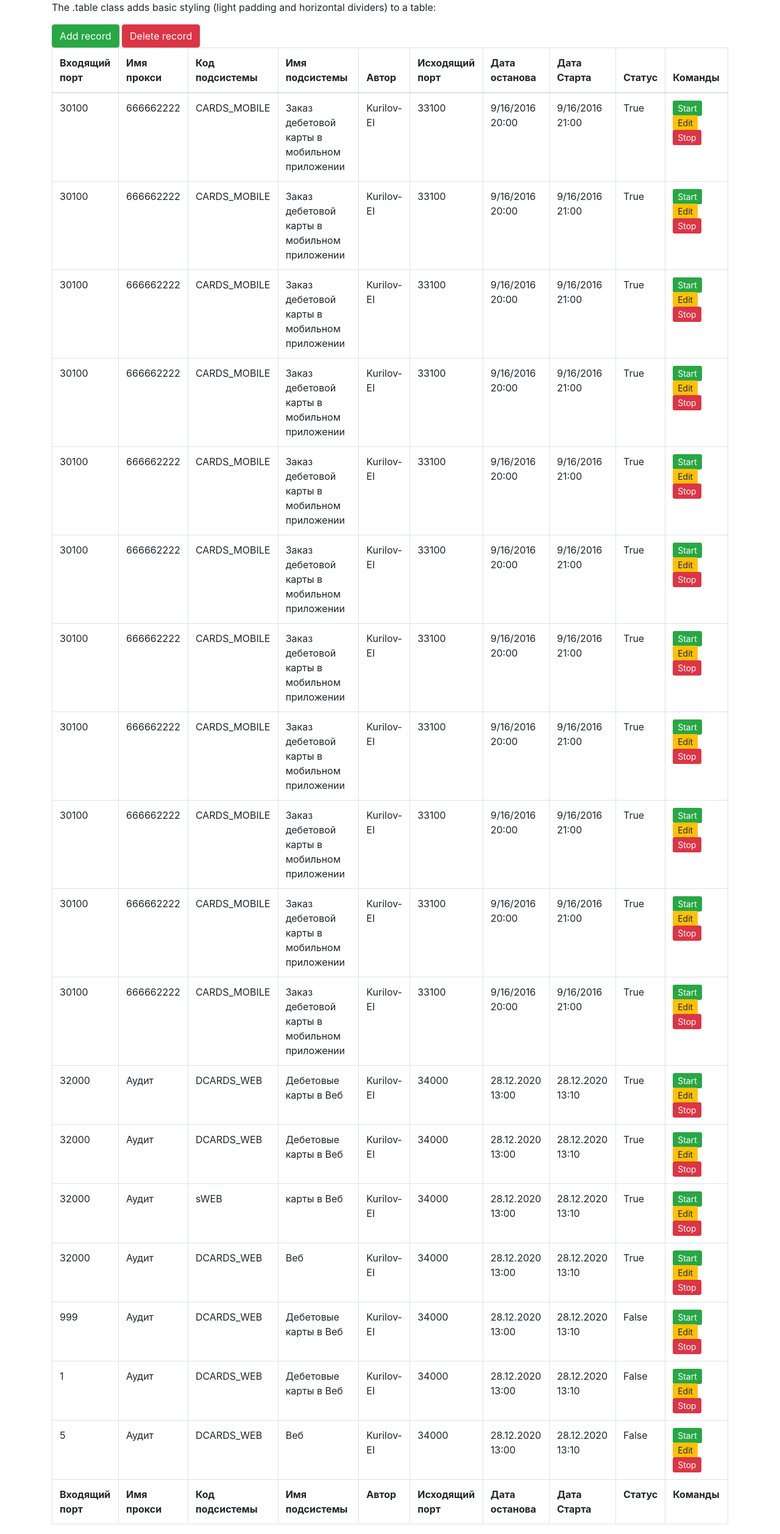
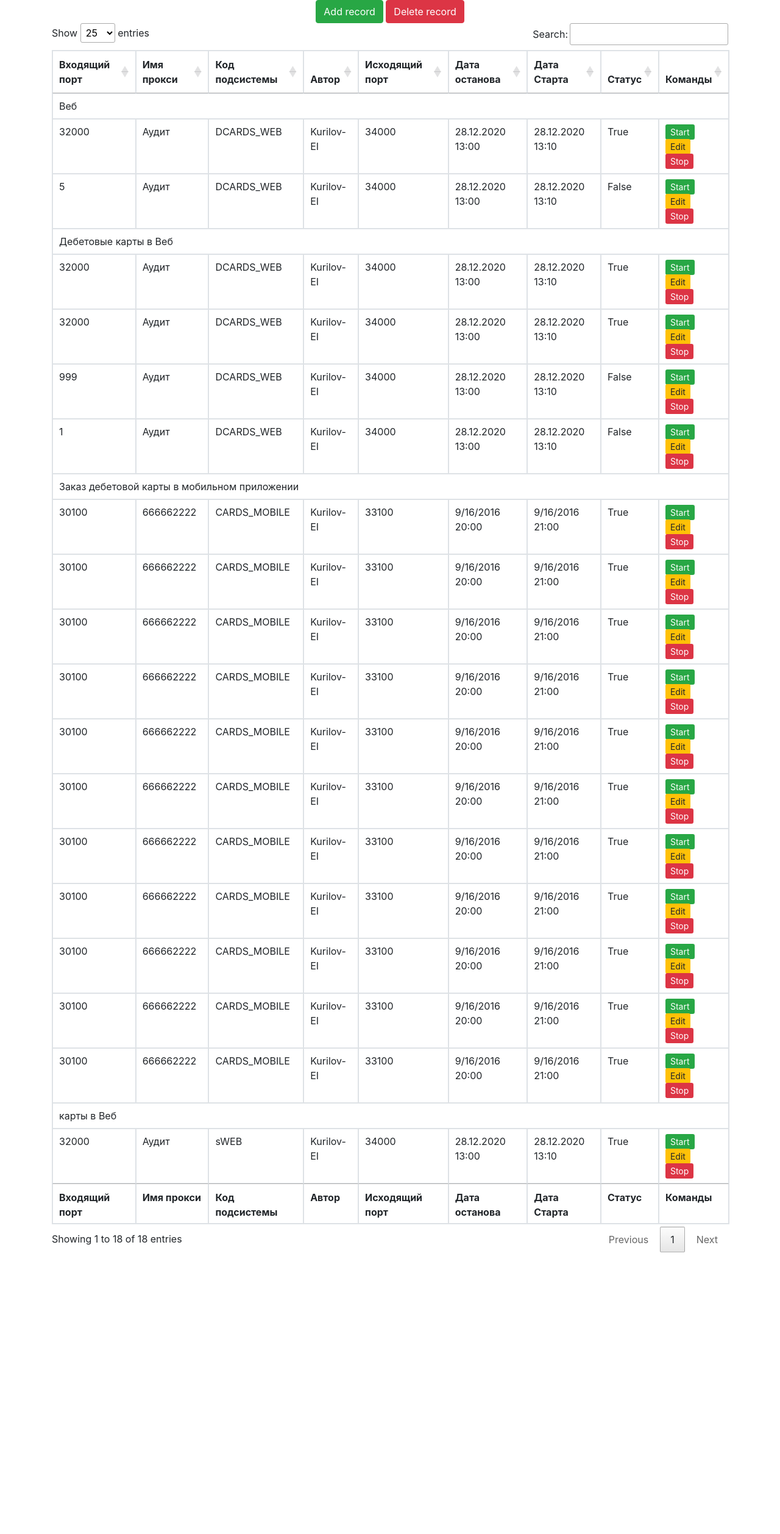
Before and after one commit to Egkurilov/proxy_portal, a Flask app: page / in a window 1280 px wide. Shown: the whole page at 61% size. After the commit the page ends 2054 px from the top, so only its background shows below. Run offline with Flask 2, Linux system fonts and the light colour scheme; some libraries are stand-ins or nearby versions.

Commit message:
button edit works!

```diff
--- a/app.py
+++ b/app.py
@@ -41,7 +41,6 @@ def delete():
 
 @app.route('/input')
 def input():
-    print(request.args)
     get_params(request.args)
     return redirect('/', code=302)
 
--- /dev/null
+++ b/static/app.js
@@ -0,0 +1,36 @@
+$(document).ready(function() {
+    var groupColumn = 3;
+    var table = $('#index-table').DataTable({
+        "columnDefs": [
+            { "visible": false, "targets": groupColumn }
+        ],
+        "order": [[ groupColumn, 'asc' ]],
+        "displayLength": 25,
+        "drawCallback": function ( settings ) {
+            var api = this.api();
+            var rows = api.rows( {page:'current'} ).nodes();
+            var last=null;
+
+            api.column(groupColumn, {page:'current'} ).data().each( function ( group, i ) {
+                if ( last !== group ) {
+                    $(rows).eq( i ).before(
+                        '<tr class="group"><td colspan="10">'+group+'</td></tr>'
+                    );
+
+                    last = group;
+                }
+            } );
+        }
+    } );
+
+    // Order by the grouping
+    $('#index-table tbody').on( 'click', 'tr.group', function () {
+        var currentOrder = table.order()[0];
+        if ( currentOrder[0] === groupColumn && currentOrder[1] === 'asc' ) {
+            table.order( [ groupColumn, 'desc' ] ).draw();
+        }
+        else {
+            table.order( [ groupColumn, 'asc' ] ).draw();
+        }
+    } );
+} );
--- a/templates/add.html
+++ b/templates/add.html
@@ -18,7 +18,6 @@
         <table class="table table-striped- table-bordered table-hover table-checkable" id="kt_table_1">
 
                 <form action="/input">
-
                   <label for="proxy_port_in">Входящий порт:</label><br><input type="text" id="proxy_port_in" name="proxy_port_in" value="32000"><br>
                   <label for="proxy_name">Код подсистемы:</label><br><input type="text" id="proxy_name" name="proxy_name" value="Аудит"><br><br>
                   <label for="fp_name">Код подсистемы:</label><br><input type="text" id="fp_name" name="fp_name" value="DCARDS_WEB"><br><br>
@@ -27,8 +26,8 @@
                   <label for="proxy_port_out">Исходящий порт:</label><br><input type="text" id="proxy_port_out" name="proxy_port_out" value="34000"><br><br>
                   <label for="stop_date">Дата останова:</label><br><input type="text" id="stop_date" name="stop_date" value="28.12.2020 13:00"><br><br>
                   <label for="start_date">Дата старта:</label><br><input type="text" id="start_date" name="start_date" value="28.12.2020 13:10"><br><br>
-                  <label for="status ">Статус:</label><br><input type="text" id="status" name="status" value="false"><br><br>
-                  <input type="submit" value="SAVE">
+                  <label for="status ">Статус:</label><br><input type="text" id="status" name="status" value="false" readonly><br><br>
+                  <input type="submit" value="ADD">
                   <input type="reset">
                 </form>
 
--- a/templates/edit.html
+++ b/templates/edit.html
@@ -6,7 +6,6 @@
   <meta name="viewport" content="width=device-width, initial-scale=1">
   <link rel="stylesheet" href="https://maxcdn.bootstrapcdn.com/bootstrap/4.5.2/css/bootstrap.min.css">
   <script src="https://ajax.googleapis.com/ajax/libs/jquery/3.5.1/jquery.min.js"></script>
-  <script src="https://cdnjs.cloudflare.com/ajax/libs/popper.js/1.16.0/umd/popper.min.js"></script>
   <script src="https://maxcdn.bootstrapcdn.com/bootstrap/4.5.2/js/bootstrap.min.js"></script>
 </head>
 <body>
@@ -19,7 +18,7 @@
                     {% block content %}
                     {% for proxy in query_result %}
                 <form action="/input-edit">
-
+                  <label for="proxy_port_in">ID :</label><br><input type="text" id="id" name="id" value="{{ proxy.id }}" readonly><br>
                   <label for="proxy_port_in">Входящий порт:</label><br><input type="text" id="proxy_port_in" name="proxy_port_in" value="{{ proxy.proxy_port_in }}"><br>
                   <label for="proxy_name">Код подсистемы:</label><br><input type="text" id="proxy_name" name="proxy_name" value="{{ proxy.proxy_name }}"><br><br>
                   <label for="fp_name">Код подсистемы:</label><br><input type="text" id="fp_name" name="fp_name" value="{{ proxy.fp_name }}"><br><br>
@@ -28,7 +27,7 @@
                   <label for="proxy_port_out">Исходящий порт:</label><br><input type="text" id="proxy_port_out" name="proxy_port_out" value="{{ proxy.proxy_port_out }}"><br><br>
                   <label for="stop_date">Дата останова:</label><br><input type="text" id="stop_date" name="stop_date" value="{{ proxy.stop_date }}"><br><br>
                   <label for="start_date">Дата старта:</label><br><input type="text" id="start_date" name="start_date" value="{{ proxy.start_date }}"><br><br>
-                  <input type="submit" value="Submit">
+                  <input type="submit" value="SAVE">
                   <input type="reset">
 
                 </form>
--- a/templates/index.html
+++ b/templates/index.html
@@ -8,14 +8,20 @@
   <script src="https://ajax.googleapis.com/ajax/libs/jquery/3.5.1/jquery.min.js"></script>
   <script src="https://cdnjs.cloudflare.com/ajax/libs/popper.js/1.16.0/umd/popper.min.js"></script>
   <script src="https://maxcdn.bootstrapcdn.com/bootstrap/4.5.2/js/bootstrap.min.js"></script>
+  <script src="https://cdn.datatables.net/1.10.22/js/jquery.dataTables.min.js"></script>
+  <link rel="stylesheet"  href="https://cdn.datatables.net/1.10.22/css/jquery.dataTables.min.css">
+  <script src="static/app.js"></script>
 </head>
 <body>
 
 <div class="container">
-  <p>The .table class adds basic styling (light padding and horizontal dividers) to a table:</p>
+
+<center class="button">
     <a href="/add" class="btn btn-success" role="button">Add record</a>
     <a href="/delete" class="btn btn-danger" role="button">Delete record</a>
- 									<table class="table table-striped- table-bordered table-hover table-checkable" id="kt_table_1">
+</center>
+
+ 									<table class="table table-striped- table-bordered table-hover table-checkable" id="index-table">
 
                                         <thead>
 											<tr>
@@ -45,8 +51,8 @@
 												<td>{{ proxy.start_date }}</td>
 												<td>{{ proxy.status }}</td>
                                                 <td>
-                                                 <a href="/start/{{ proxy.id }}" class="btn-sm btn-success" role="button">Start</a>
-                                                 <a href="/edit/{{ proxy.id }}" class="btn-sm btn-warning" role="button">Edit</a>
+                                                 <a href="/start/{{ proxy.id }}" class="btn-sm btn-success" role="button">Start</a> <br>
+                                                 <a href="/edit/{{ proxy.id }}" class="btn-sm btn-warning" role="button">Edit</a> <br>
                                                  <a href="/stop/{{ proxy.id }}" class="btn-sm btn-danger" role="button">Stop</a>
 												</td>
 											</tr>
@@ -73,9 +79,6 @@
 
 </div>
 <div>
-
-
-
 </div>
 </body>
 </html>
```
Also changed, not shown: handler.py (+5 -4 lines), proxy_list.db.
